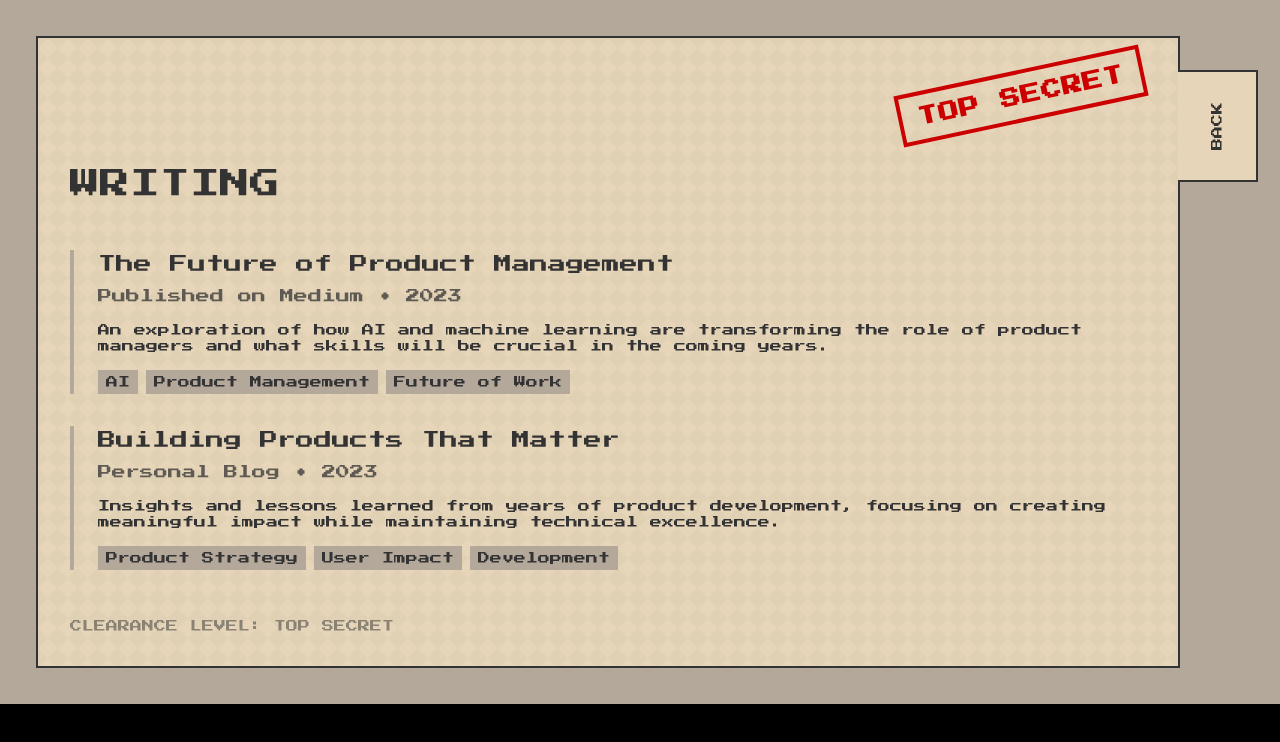
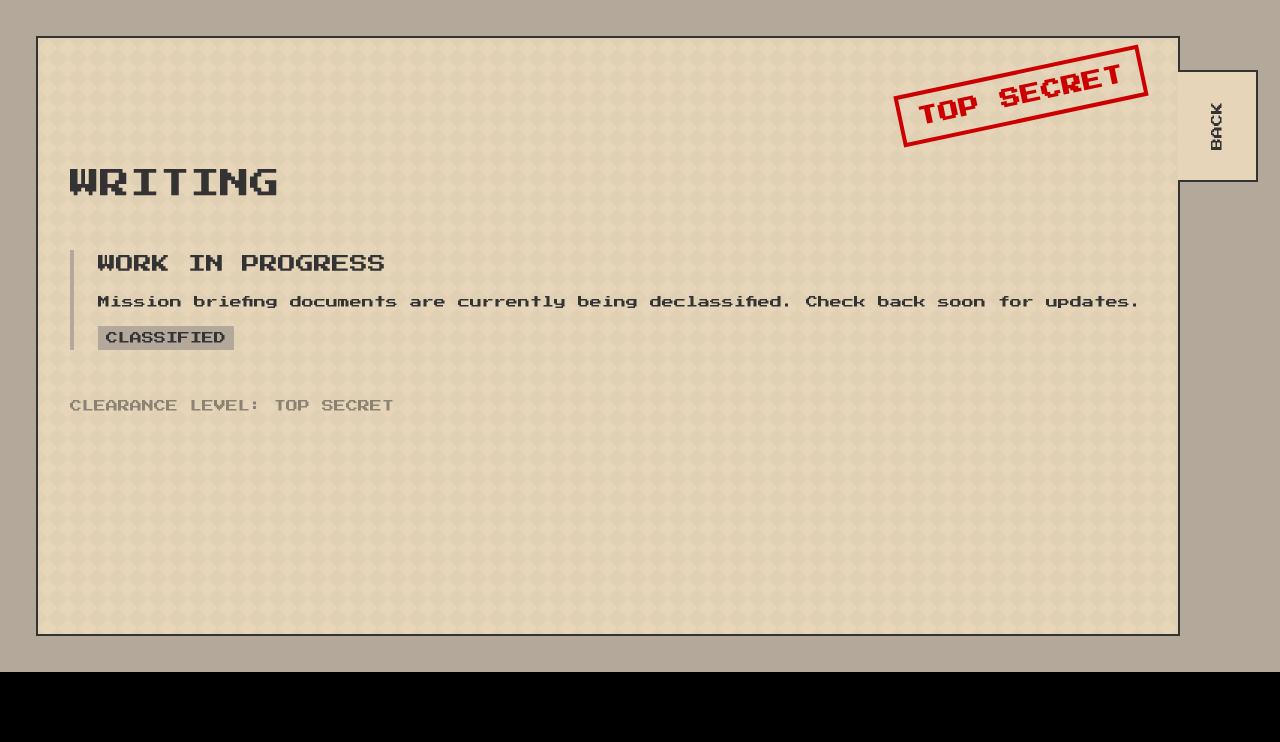
Before and after one commit to alev415/adam-website, a React (Vite) app: page /writing in a window 1280 px wide. Both pictures are taken after a click on the button "Press Start". Shown: the top 742 px of the page. Built offline with nearby package versions, Linux system fonts and the light colour scheme.

Commit message:
update: change writing section to work in progress

```diff
--- a/src/components/Writing.tsx
+++ b/src/components/Writing.tsx
@@ -6,30 +6,13 @@ export const Writing = () => {
     <FolderLayout title="WRITING">
       <div className="space-y-8">
         <div className="border-l-4 border-folder-dark pl-6">
-          <h2 className="font-retro text-lg text-text-dark mb-2">The Future of Product Management</h2>
-          <h3 className="font-retro text-sm text-text-dark opacity-75 mb-4">Published on Medium • 2023</h3>
+          <h2 className="font-retro text-lg text-text-dark mb-4">WORK IN PROGRESS</h2>
           <p className="font-retro text-xs text-text-dark mb-4">
-            An exploration of how AI and machine learning are transforming the role of product managers
-            and what skills will be crucial in the coming years.
+            Mission briefing documents are currently being declassified.
+            Check back soon for updates.
           </p>
           <div className="flex flex-wrap gap-2">
-            <span className="font-retro text-xs bg-folder-dark px-2 py-1 text-text-dark">AI</span>
-            <span className="font-retro text-xs bg-folder-dark px-2 py-1 text-text-dark">Product Management</span>
-            <span className="font-retro text-xs bg-folder-dark px-2 py-1 text-text-dark">Future of Work</span>
-          </div>
-        </div>
-
-        <div className="border-l-4 border-folder-dark pl-6">
-          <h2 className="font-retro text-lg text-text-dark mb-2">Building Products That Matter</h2>
-          <h3 className="font-retro text-sm text-text-dark opacity-75 mb-4">Personal Blog • 2023</h3>
-          <p className="font-retro text-xs text-text-dark mb-4">
-            Insights and lessons learned from years of product development, focusing on creating
-            meaningful impact while maintaining technical excellence.
-          </p>
-          <div className="flex flex-wrap gap-2">
-            <span className="font-retro text-xs bg-folder-dark px-2 py-1 text-text-dark">Product Strategy</span>
-            <span className="font-retro text-xs bg-folder-dark px-2 py-1 text-text-dark">User Impact</span>
-            <span className="font-retro text-xs bg-folder-dark px-2 py-1 text-text-dark">Development</span>
+            <span className="font-retro text-xs bg-folder-dark px-2 py-1 text-text-dark">CLASSIFIED</span>
           </div>
         </div>
       </div>
```
